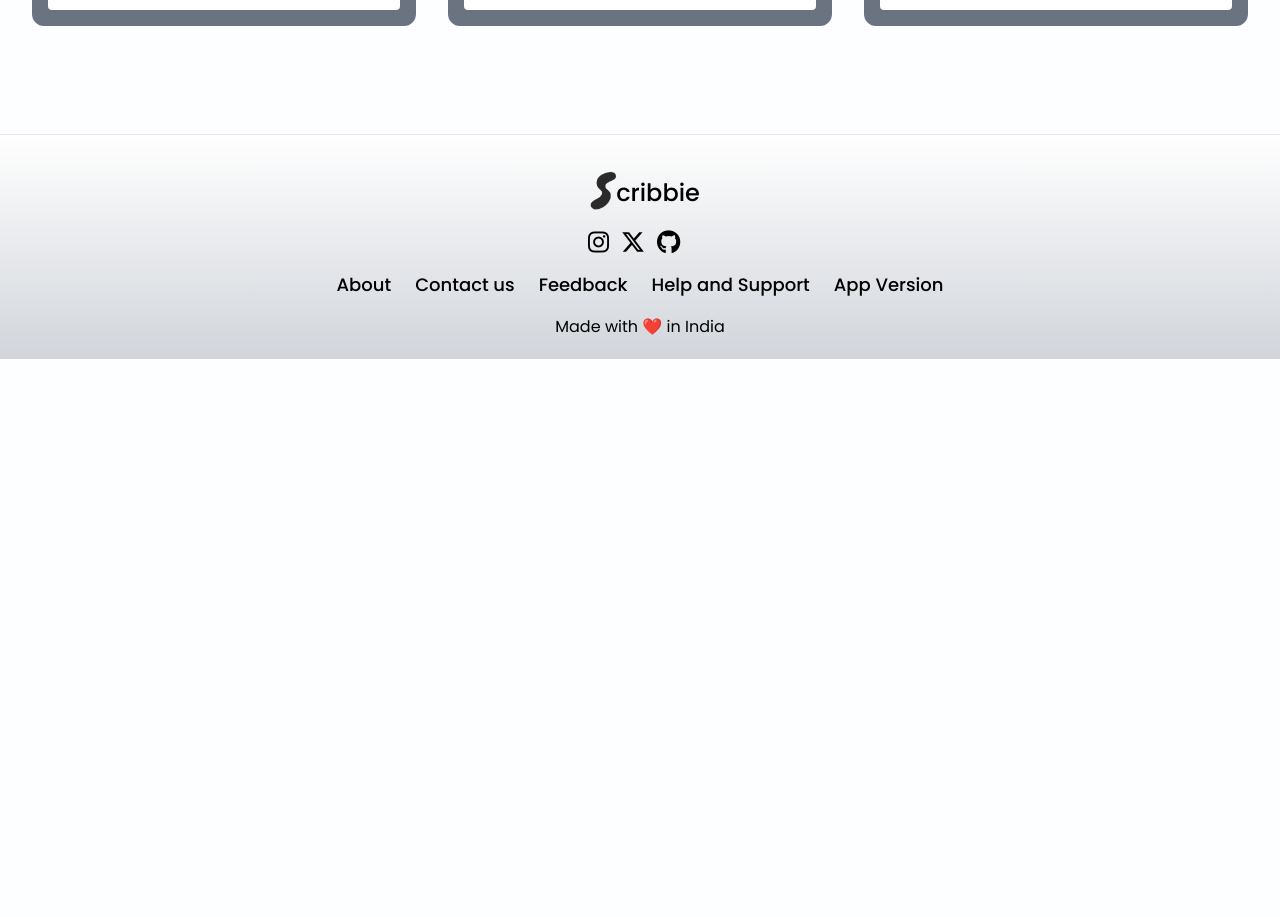
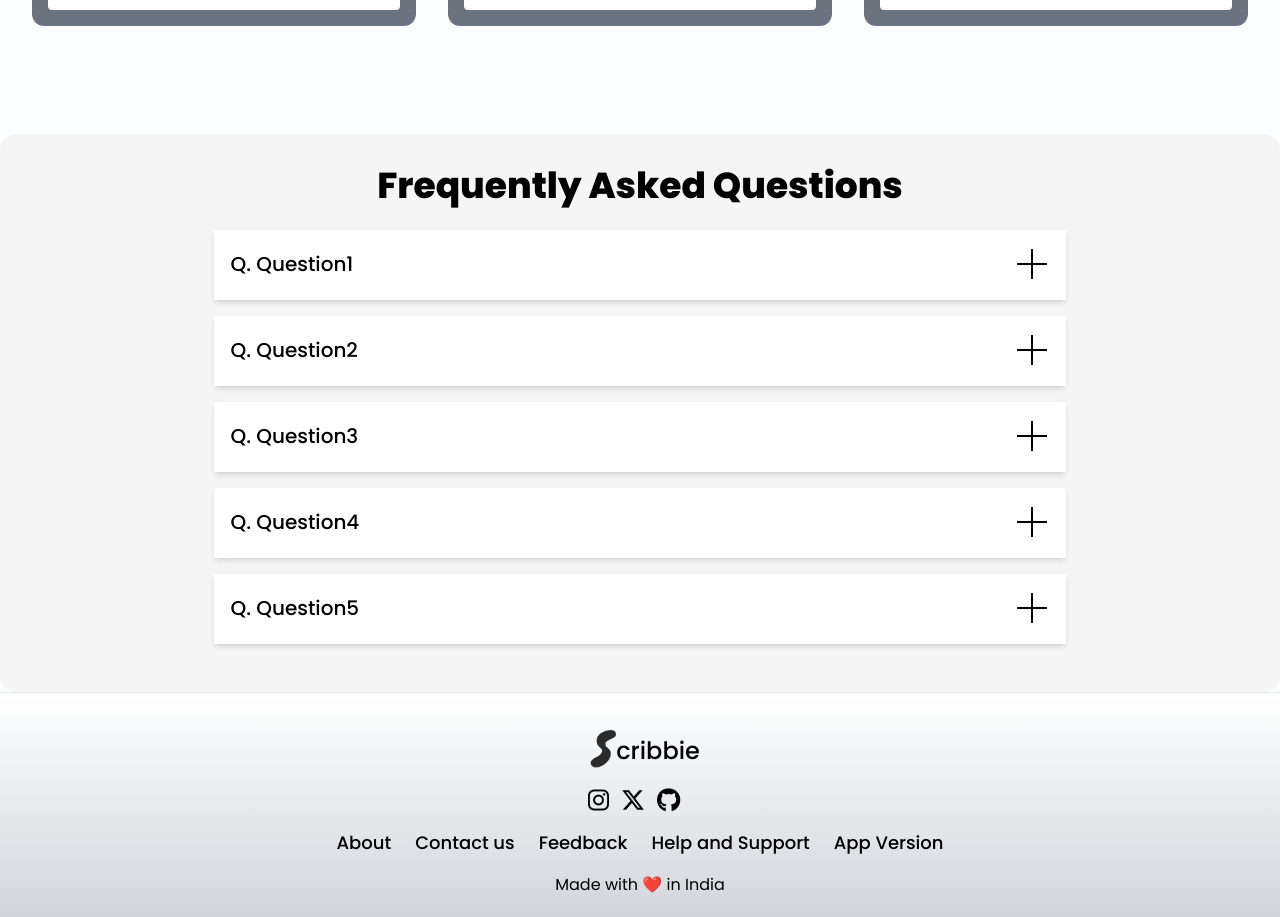
Before and after one commit to Scribbie-Notes/notes-app, a React (Vite) app in the folder frontend/: page / in a window 1280 px wide. Shown: the part 2000-2917 px from the top of the page. Before the commit the page ends 2526 px from the top, so only its background shows below. Built offline with nearby package versions, Linux system fonts and the light colour scheme; no server answers.

Commit message:
[Feat]: FAQ's added successfully

```diff
--- /dev/null
+++ b/frontend/src/components/Faq.jsx
@@ -0,0 +1,87 @@
+import React, { useState } from "react";
+import Cross from "../assets/images/cross.svg";
+
+const AccordionItem = ({ question, answer, isOpen, onToggle }) => {
+  return (
+    <div className="rounded-lg mb-4 w-[70%] mx-auto transition-shadow duration-300">
+      <div
+        className={`flex items-center justify-between text-xl font-medium cursor-pointer bg-white md:p-4 2xl:p-6 transition duration-300 ease-in-out border-b-2 ${
+          isOpen
+            ? "border-black shadow-lg"
+            : "border-transparent shadow-md hover:shadow-lg"
+        }`}
+        onClick={onToggle}
+      >
+        <span>{question}</span>
+        <img
+          src={Cross}
+          alt="Toggle"
+          className={`transform transition-transform duration-300 ${isOpen ? "rotate-45" : "rotate-0"}`}
+        />
+      </div>
+      <div
+        className={`overflow-hidden transition-max-height duration-500 ease-in-out hover:shadow-lg ${
+          isOpen ? "max-h-60" : "max-h-0"
+        }`}
+      >
+        <div
+          className={`p-6 md:text-md 2xl:text-xl shadow-md font-medium bg-white`}
+        >
+          {answer}
+        </div>
+      </div>
+    </div>
+  );
+};
+
+const Faq = () => {
+  const [openIndex, setOpenIndex] = useState(null);
+
+  const faqData = [
+    {
+      question: "Q. Question1",
+      answer: "Lorem ipsum dolor sit amet, consectetur adipiscing elit. Cras erat magna, faucibus sed aliquam gravida, laoreet sed tortor. Suspendisse pellentesque feugiat dui, id dapibus nunc. Fusce tempus, lectus nec egestas pretium, ex nibh fringilla nibh, sit amet efficitur odio leo sit amet nibh. Proin eget magna neque. Vestibulum non dolor eget neque mattis porta efficitur a mauris. Donec posuere tellus ultricies eleifend finibus.",
+    },
+    {
+      question: "Q. Question2",
+      answer: "Lorem ipsum dolor sit amet, consectetur adipiscing elit. Cras erat magna, faucibus sed aliquam gravida, laoreet sed tortor.",
+    },
+    {
+      question: "Q. Question3",
+      answer: "Lorem ipsum dolor sit amet, consectetur adipiscing elit. Cras erat magna, faucibus sed aliquam gravida, laoreet sed tortor. Suspendisse pellentesque feugiat dui, id dapibus nunc. Fusce tempus, lectus nec egestas pretium, ex nibh fringilla nibh, sit amet efficitur odio leo sit amet nibh.",
+    },
+    {
+      question: "Q. Question4",
+      answer: "Lorem ipsum dolor sit amet, consectetur adipiscing elit.",
+    },
+    {
+      question: "Q. Question5",
+      answer: "Lorem ipsum dolor sit amet, consectetur adipiscing elit. Cras erat magna, faucibus sed aliquam gravida, laoreet sed tortor. Suspendisse pellentesque feugiat dui, id dapibus nunc. Fusce tempus, lectus nec egestas pretium, ex nibh fringilla nibh, sit amet efficitur odio leo sit amet nibh.",
+    }
+  ];
+
+  const handleToggle = (index) => {
+    setOpenIndex(openIndex === index ? null : index);
+  };
+
+  return (
+    <div className="bg-neutral-100 text-center rounded-2xl p-8">
+      <h1 className="text-4xl mb-6 font-extrabold text-black">
+        Frequently Asked Questions
+      </h1>
+      <div className="container mx-auto flex flex-col items-center justify-center text-left">
+        {faqData.map((item, index) => (
+          <AccordionItem
+            key={index}
+            question={item.question}
+            answer={item.answer}
+            isOpen={openIndex === index}
+            onToggle={() => handleToggle(index)}
+          />
+        ))}
+      </div>
+    </div>
+  );
+};
+
+export default Faq;
--- a/frontend/src/components/Hero/Hero.jsx
+++ b/frontend/src/components/Hero/Hero.jsx
@@ -10,6 +10,7 @@ import { FaSync } from "react-icons/fa";
 import Testimonial from '../Testimonial';
 import Footer from '../Footer';
 import Pricing from '../Pricing';
+import Faq from '../Faq';
 import ScrollOnTop from '../Scroll-on-top/ScrollOnTop';
 import './styles.css';
 
@@ -158,6 +159,7 @@ const Hero = () => {
 
             <Testimonial />
             <Pricing />
+            <Faq />
             <Footer />
             <ScrollOnTop />
         </div>
```
Also changed, not shown: frontend/src/assets/images/cross.svg (added).
